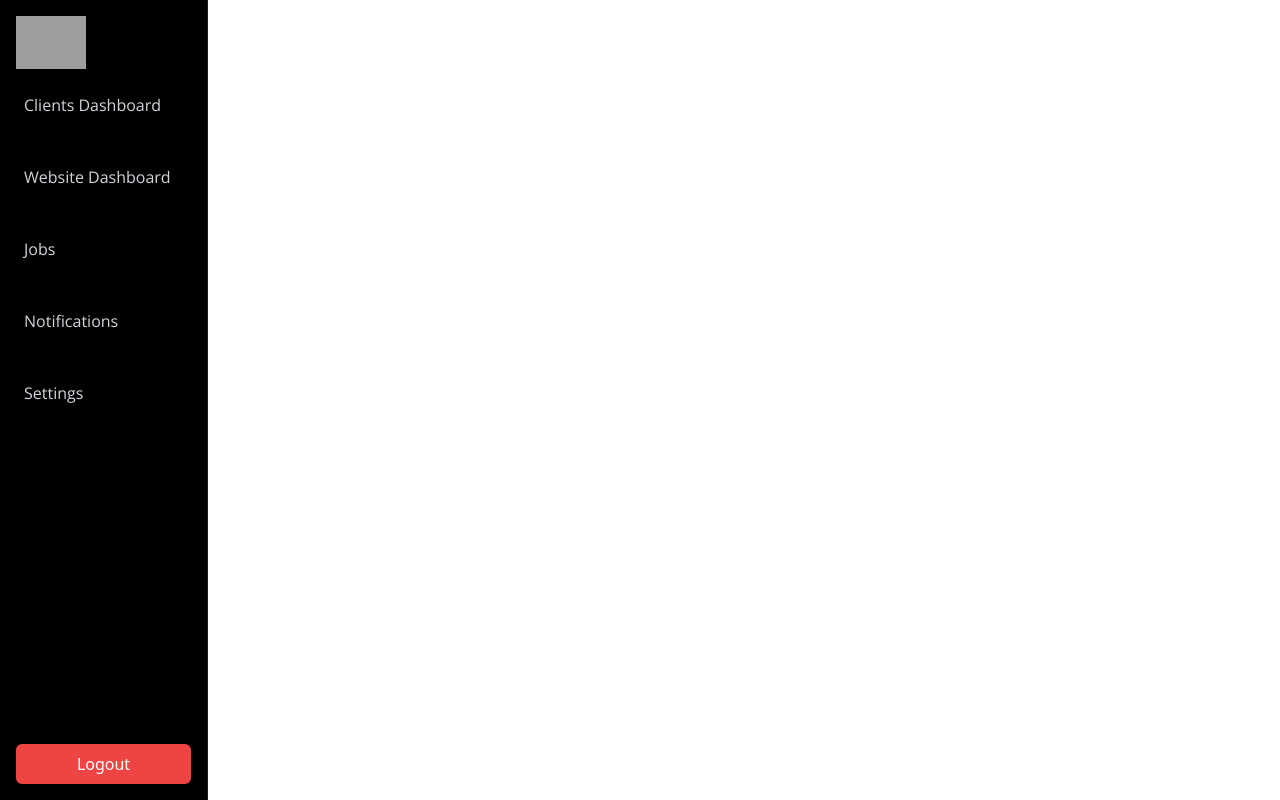
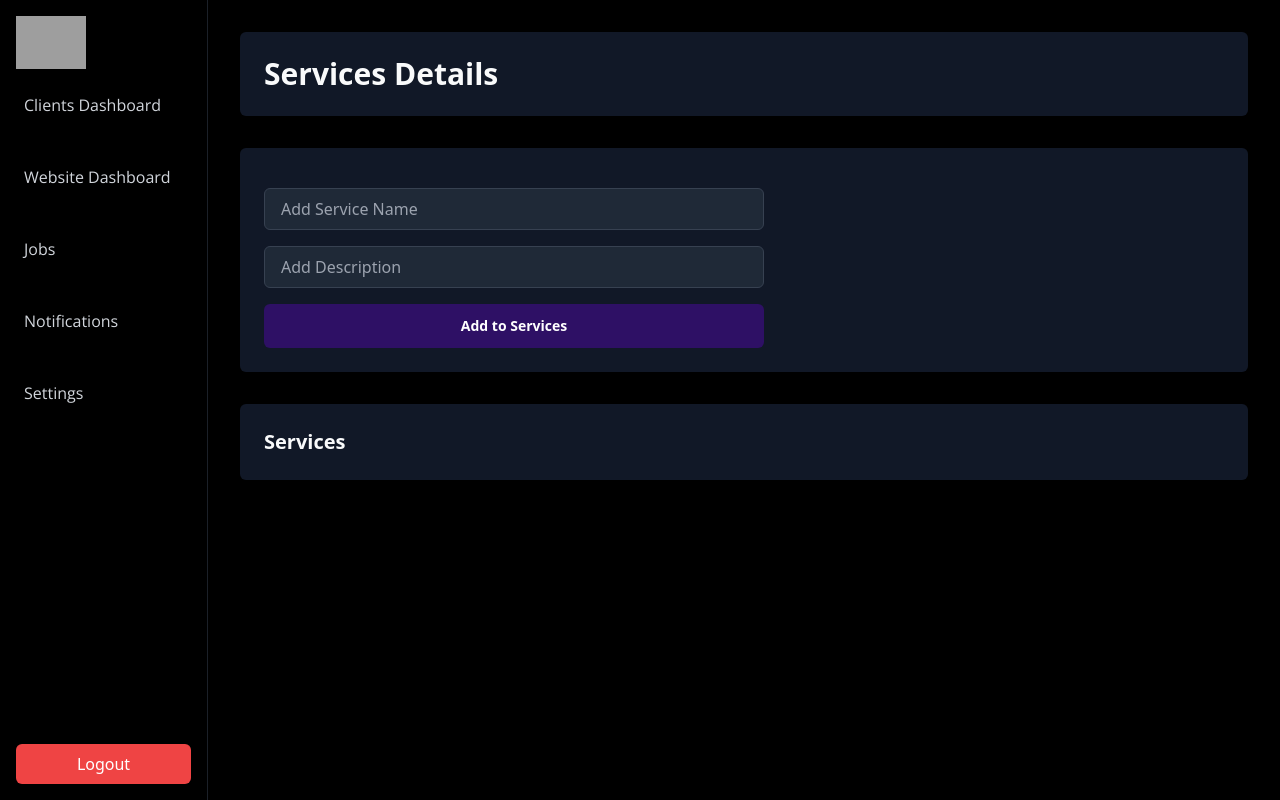
Before and after one commit to rakesh018/Dashboard_Triveda, a React (Vite) app: page /websitedashboard/services in a window 1280 px wide. Built offline with nearby package versions, Linux system fonts and the light colour scheme; grey boxes are pictures that could not be loaded.

Commit message:
impovements

```diff
--- a/src/App.jsx
+++ b/src/App.jsx
@@ -4,6 +4,7 @@ import ClientsDashboard  from './pages/ClientsDashboard'
 import WebsiteDashboard from './pages/WebsiteDashboard'
 import Jobs from './pages/Jobs'
 import Clients from './pages/subComponents/Clients'
+import Services from './pages/subComponents/Services'
 export default function App() {
   return (
    <BrowserRouter>
@@ -14,6 +15,7 @@ export default function App() {
     <Route path='/websitedashboard' element={<WebsiteDashboard/>}/>
 
     <Route path='/websitedashboard/clients' element={<Clients/>}/>
+    <Route path='/websitedashboard/services'element={<Services/>}></Route>
 
    </Routes>
   </div>
--- a/src/pages/Sidebar.jsx
+++ b/src/pages/Sidebar.jsx
@@ -29,7 +29,7 @@ export default function Sidebar() {
                  Clients
                 </div>
               </Link>
-              <Link to='/websitedashboard/settings'>
+              <Link to='/websitedashboard/services'>
                 <div className="text-gray-300 hover:bg-gray-700 hover:text-white rounded-md p-2">
                  Services
                 </div>
--- a/src/pages/subComponents/Services.jsx
+++ b/src/pages/subComponents/Services.jsx
@@ -1,24 +1,38 @@
-import React from 'react'
+import React from 'react';
 
 export default function Services() {
-  return (
-    <div className='bg-gray-900 shadow-md rounded-md p-6 mb-8'>
-                <h1 className='text-xl font-semibold text-gray-50'>Services</h1>
-                <div className='mt-4 flex flex-row gap-4 items-center'>
+
+    return (
+        <div className='ml-52 bg-black w-full flex-row p-8 items-center justify-center h-screen'>
+            <div className='bg-gray-900 shadow-md rounded-md p-6 mb-8'>
+                <h1 className='text-3xl font-semibold text-gray-50'>Services Details</h1>
+            </div>
+
+            <div className='bg-gray-900 w-full shadow-md rounded-md p-6 mb-8'>
+                <div className='mt-4 flex w-[500px] flex-col gap-4 items-left'>
                     <input
                         type='text'
-                        placeholder='Add New Service'
+                        placeholder='Add Service Name'
                         className='bg-gray-800 border border-gray-700 text-gray-200 w-[500px] px-4 py-2 rounded-md outline-none focus:ring-2 focus:ring-gray-600'
                     />
-
+                      <input
+                        type='text'
+                        placeholder='Add Description '
+                        className='bg-gray-800 border border-gray-700 text-gray-200 w-[500px] px-4 py-2 rounded-md outline-none focus:ring-2 focus:ring-gray-600'
+                    />
                     <button
                         type="button"
                         className="text-white font-bold bg-violet-950 hover:bg-violet-600 focus:ring-4 rounded-md text-sm px-5 py-3"
                     >
-                        Add Service
+                        Add to Services
                     </button>
                 </div>
+            </div>
+
+            <div className='bg-gray-900 shadow-md rounded-md p-6 mb-8'>
+                <h1 className='text-xl font-semibold text-gray-50'>Services</h1>
 
             </div>
-  )
+        </div>
+    );
 }
```
